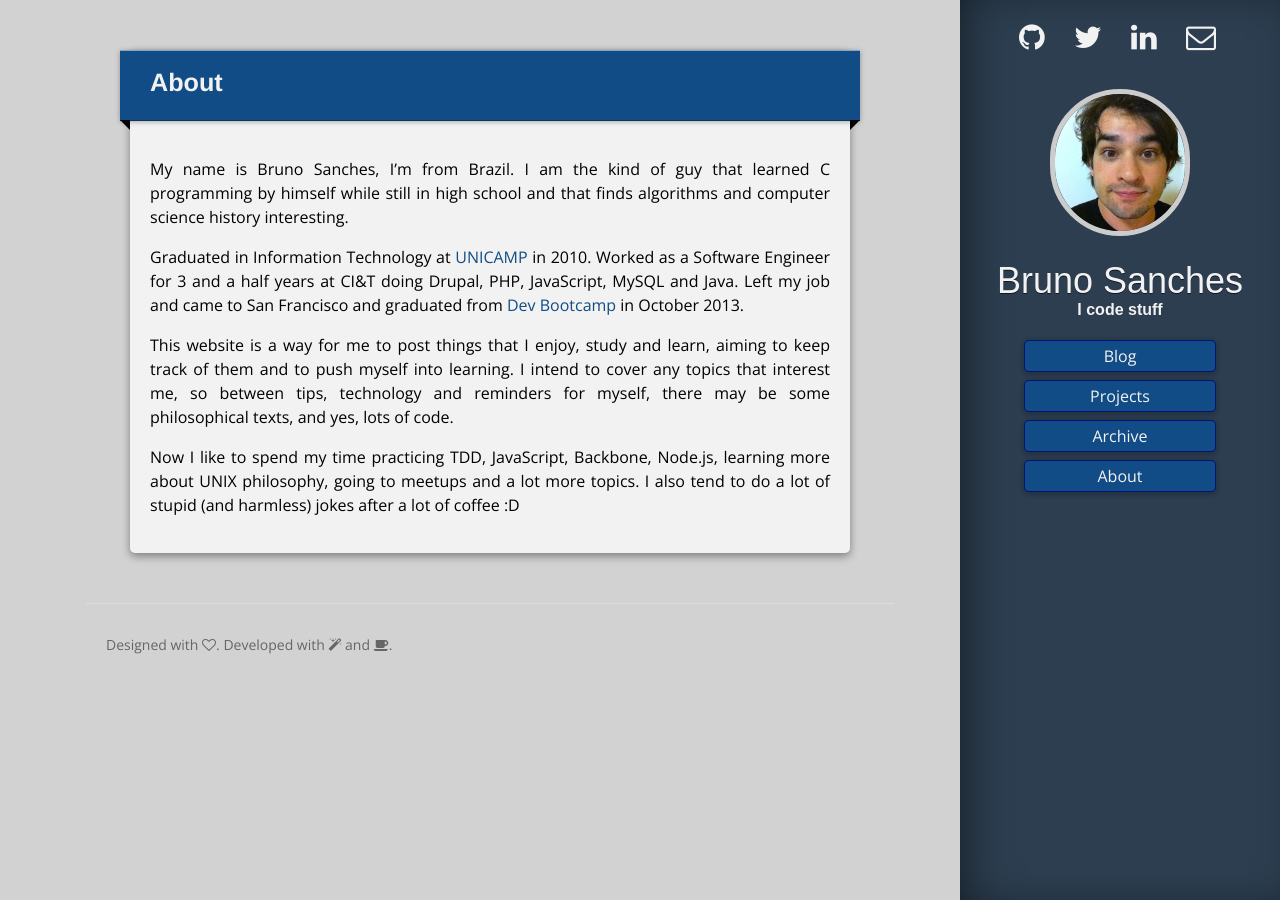
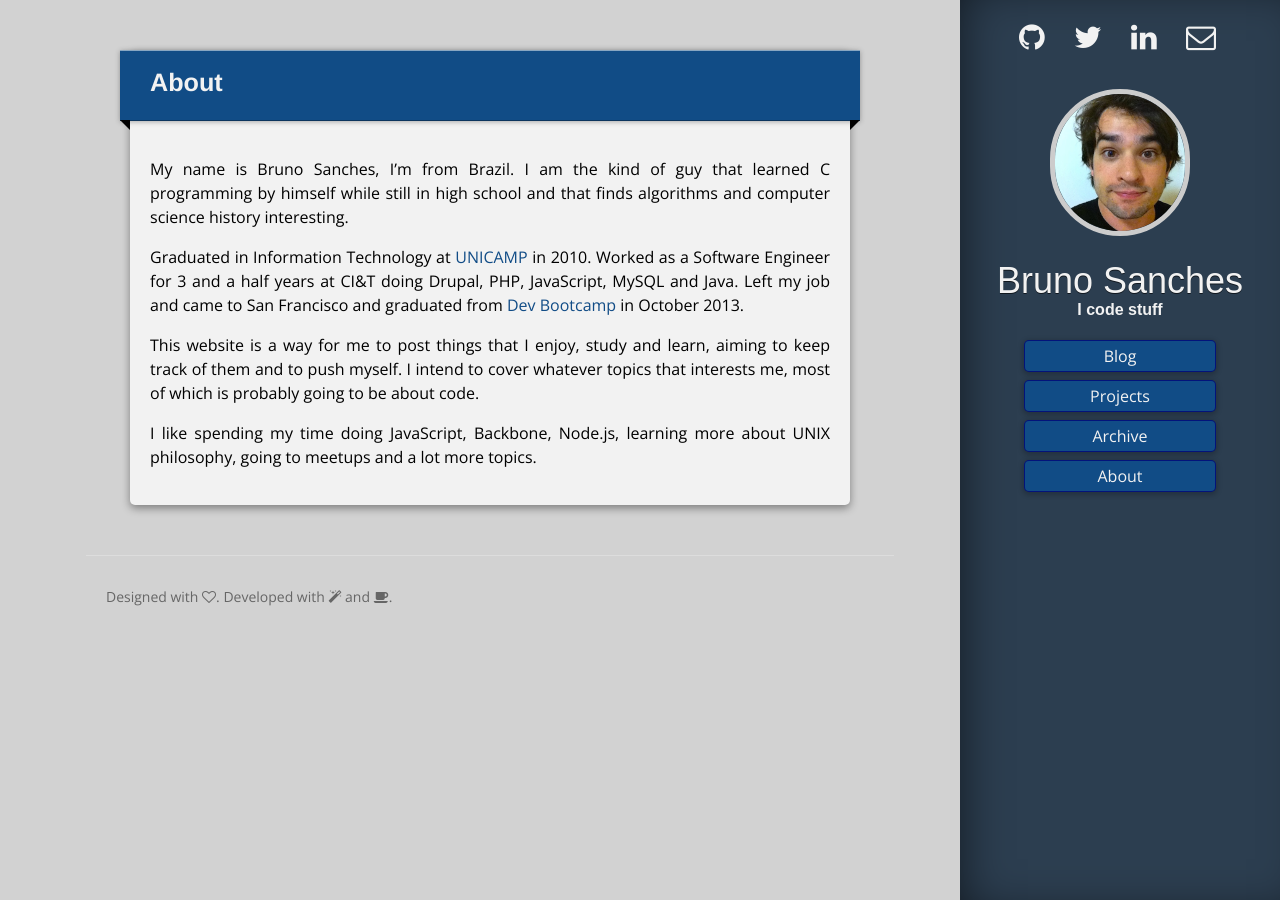
Before and after one commit to brunops/brunops.github.io, a Jekyll site: the page built from about/index.markdown, in a window 1280 px wide. Built offline with Jekyll 4.4.1, drawn with Linux system fonts in a browser that asks for light colours; some web fonts are replaced; Markdown is read by kramdown in place of the engine named in the settings.

Commit message:
update about

```diff
--- a/about/index.markdown
+++ b/about/index.markdown
@@ -6,6 +6,6 @@ My name is Bruno Sanches, I'm from Brazil. I am the kind of guy that learned C p
 
 Graduated in Information Technology at [UNICAMP](http://www.unicamp.br) in 2010. Worked as a Software Engineer for 3 and a half years at CI&T doing Drupal, PHP, JavaScript, MySQL and Java. Left my job and came to San Francisco and graduated from [Dev Bootcamp](http://devbootcamp.com) in October 2013.
 
-This website is a way for me to post things that I enjoy, study and learn, aiming to keep track of them and to push myself into learning. I intend to cover any topics that interest me, so between tips, technology and reminders for myself, there may be some philosophical texts, and yes, lots of code.
+This website is a way for me to post things that I enjoy, study and learn, aiming to keep track of them and to push myself. I intend to cover whatever topics that interests me, most of which is probably going to be about code.
 
-Now I like to spend my time practicing TDD, JavaScript, Backbone, Node.js, learning more about UNIX philosophy, going to meetups and a lot more topics. I also tend to do a lot of stupid (and harmless) jokes after a lot of coffee :D
+I like spending my time doing JavaScript, Backbone, Node.js, learning more about UNIX philosophy, going to meetups and a lot more topics.
```
